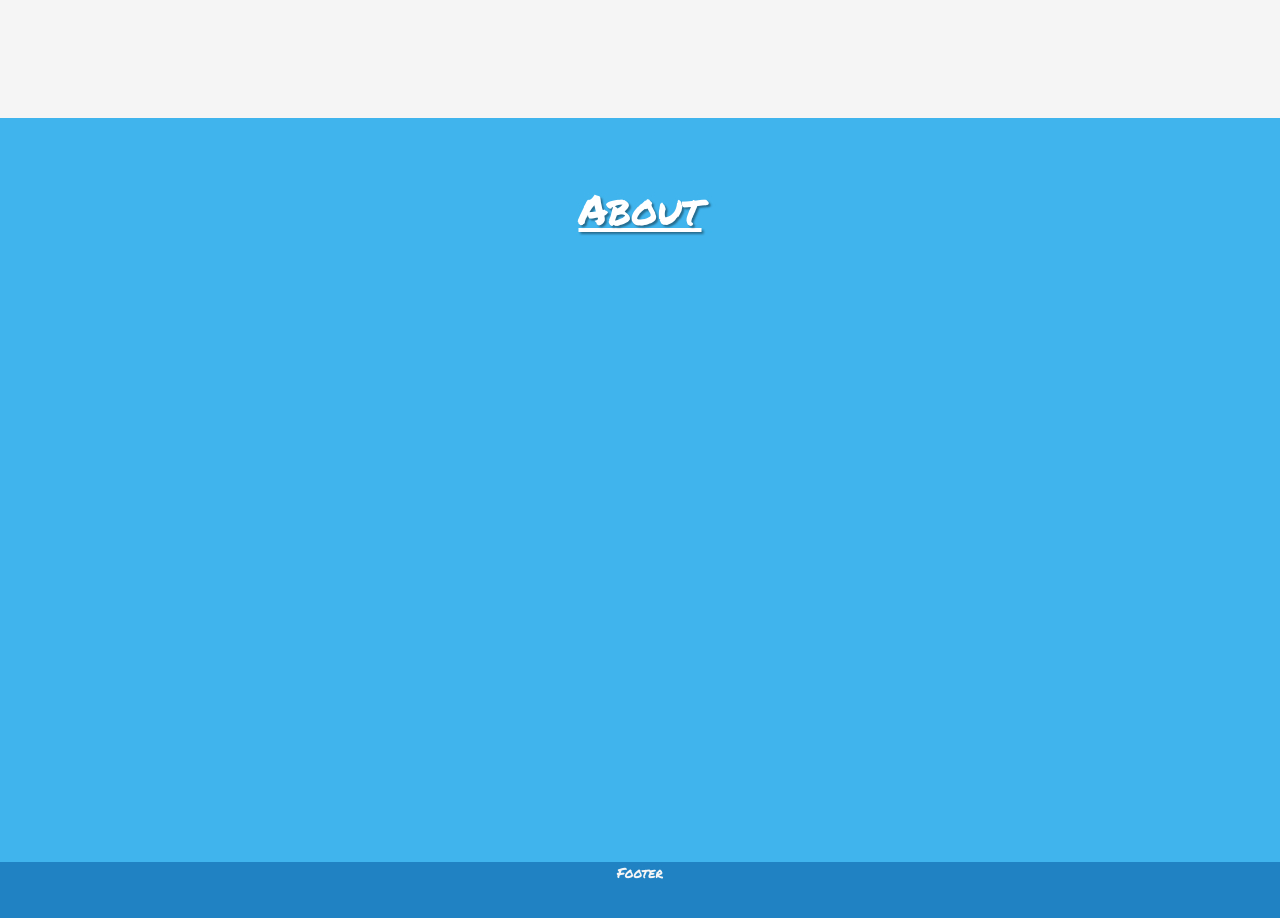
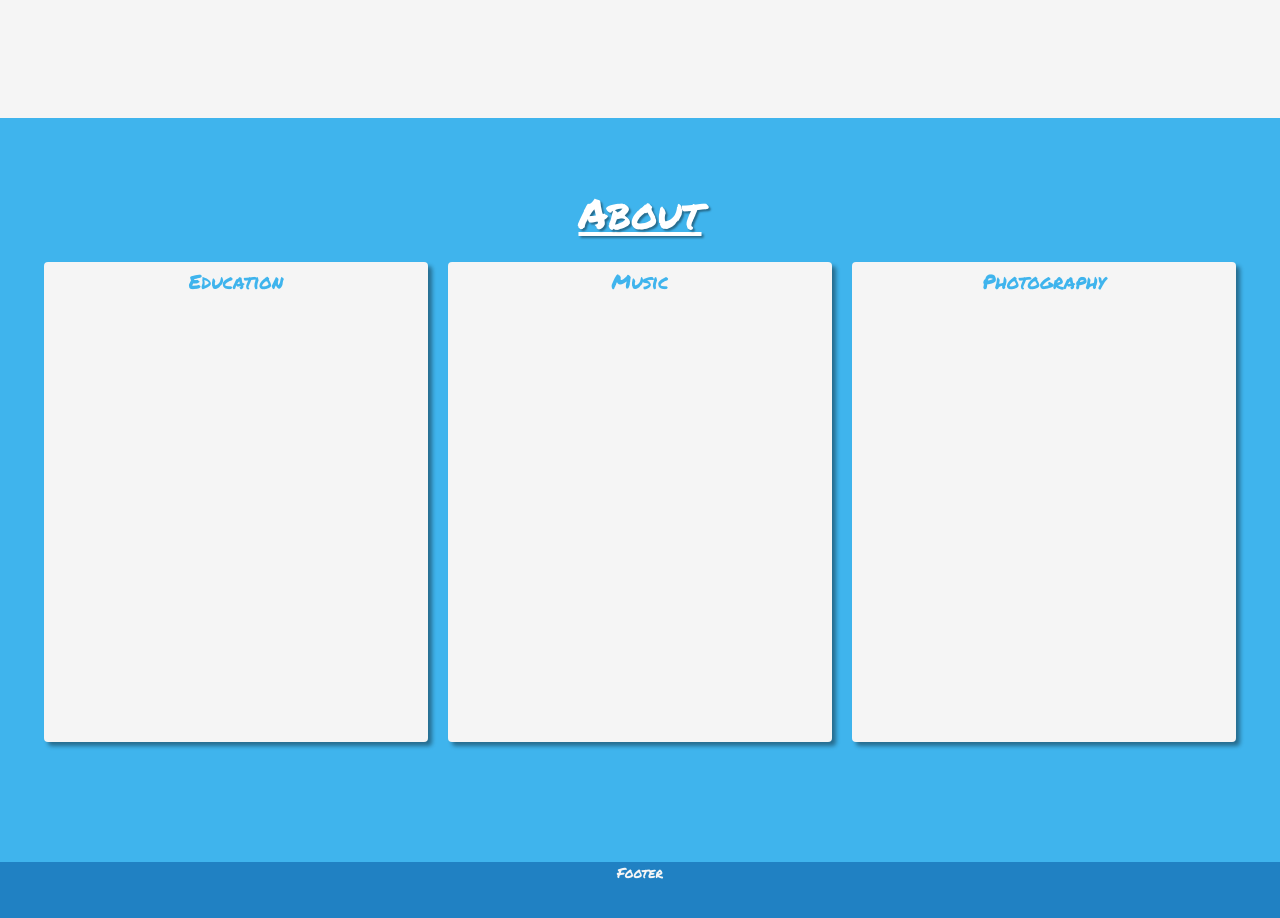
Before and after one commit to sinninga/first-portfolio, a React app: page / in a window 1280 px wide. Shown: the part 2214-3132 px from the top of the page. Built offline with nearby package versions, Linux system fonts and the light colour scheme.

Commit message:
about section css

```diff
--- a/assets/stylesheets/application.scss
+++ b/assets/stylesheets/application.scss
@@ -195,17 +195,71 @@ body {
 
 }
 
-.about {
-  display: flex;
-  // align-items: center;
-  justify-content: center;
-  background-color: #3FB4ED;
-  height: 93vh;
+.about-title {
+  margin-top: 8vh;
   color: white;
   font-size: 3em;
   text-decoration: underline;
   font-family: 'Permanent Marker', cursive;
   text-shadow: 2px 2px 2px rgba(0, 0, 0, 0.4);
+}
+.about {
+  display: flex;
+  text-align: center;
+  flex-direction: column;
+  background-color: #3FB4ED;
+  height: 93vh;
+}
+
+.about-title {
+  margin-top: 8vh;
+  color: white;
+  font-size: 3em;
+  text-decoration: underline;
+  font-family: 'Permanent Marker', cursive;
+  text-shadow: 2px 2px 2px rgba(0, 0, 0, 0.4);
+}
+
+.about-content {
+  display: flex;
+  flex-direction: row;
+  justify-content: center;
+}
+
+.about-left {
+  background-color: whitesmoke;
+  width: 30vw;
+  height: 60vh;
+  text-align: center;
+  border-radius: 4px;
+  box-shadow: 4px 4px 4px rgba(0, 0, 0, 0.4);
+}
+
+.about-center {
+  background-color: whitesmoke;
+  width: 30vw;
+  height: 60vh;
+  text-align: center;
+  margin-left: 20px;
+  margin-right: 20px;
+  border-radius: 4px;
+  box-shadow: 4px 4px 4px rgba(0, 0, 0, 0.4);
+}
+
+.about-right {
+  background-color: whitesmoke;
+  width: 30vw;
+  height: 60vh;
+  text-align: center;
+  border-radius: 4px;
+  box-shadow: 4px 4px 4px rgba(0, 0, 0, 0.4);
+}
+
+.about-content-title {
+  color: #3FB4ED;
+  font-family: 'Permanent Marker', cursive;
+  margin: 5px;
+  font-size: 2rem;
 }
 
 .image {
--- a/src/components/about.jsx
+++ b/src/components/about.jsx
@@ -4,8 +4,20 @@ class About extends Component {
   render() {
     return (
       <div className="about">
-      <br/>
-      About
+      <a name="about-link"/>
+        <div className="about-title">About</div>
+        <br/>
+        <div className="about-content">
+          <div className="about-left">
+            <div className="about-content-title">Education</div>
+          </div>
+          <div className="about-center">
+            <div className="about-content-title">Music</div>
+          </div>
+          <div className="about-right">
+            <div className="about-content-title">Photography</div>
+          </div>
+        </div>
       </div>
     )
   }
--- a/src/components/navbar.jsx
+++ b/src/components/navbar.jsx
@@ -4,9 +4,9 @@ class Navbar extends Component {
   render() {
     return (
       <nav className="navbar navbar-light bg-light">
-        <a className="navbar-brand" href="#">Skills</a>
-        <a className="navbar-brand" href="#">Projects</a>
-        <a className="navbar-brand" href="#">About</a>
+        <a className="navbar-brand" href="#skill-link">Skills</a>
+        <a className="navbar-brand" href="#projects-link">Projects</a>
+        <a className="navbar-brand" href="#about-link">About</a>
       </nav>
     );
   }
--- a/src/components/projects.jsx
+++ b/src/components/projects.jsx
@@ -4,6 +4,7 @@ class Projects extends Component {
   render() {
     return (
       <div className="projects-container">
+      <a name="projects-link"/>
       <div className="projects-title">Projects</div>
         <div className="projects">
           <div className="row-one-cards">
--- a/src/components/skills.jsx
+++ b/src/components/skills.jsx
@@ -4,6 +4,7 @@ class Skills extends Component {
   render() {
     return (
       <div className="skills-container">
+      <a name="skill-link"/>
       <div className="skills-title">Skills</div>
         <div className="skills">
           <div className="skill-card">
```
Also changed, not shown: 1 other file (tests, documents, lock files or other folders).
